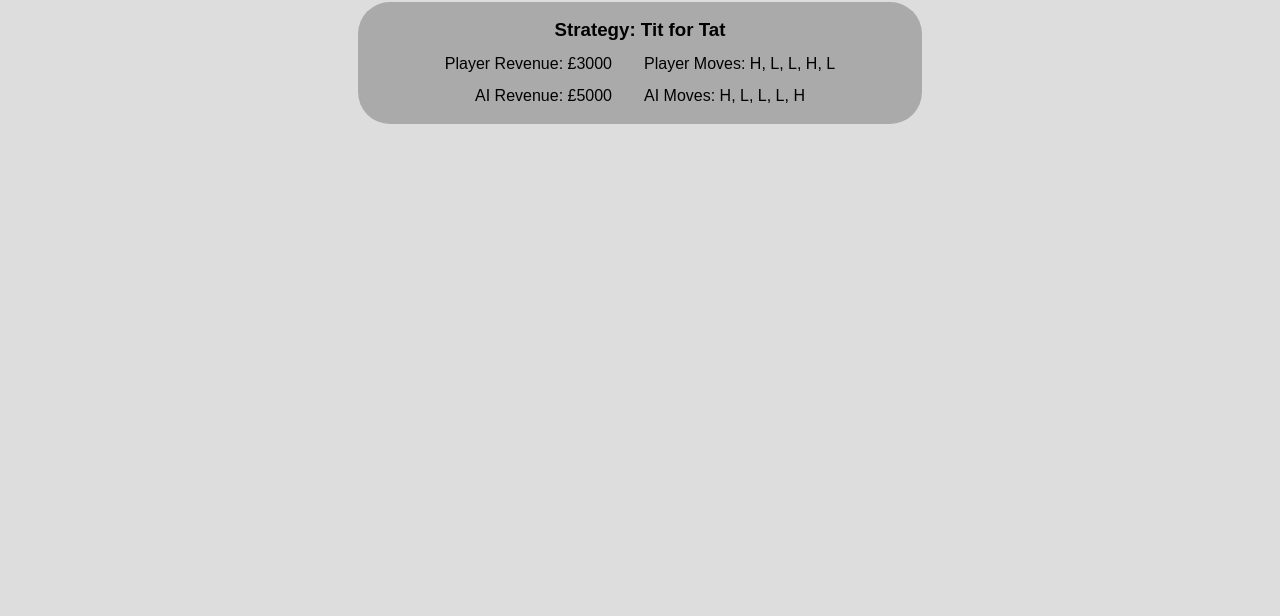
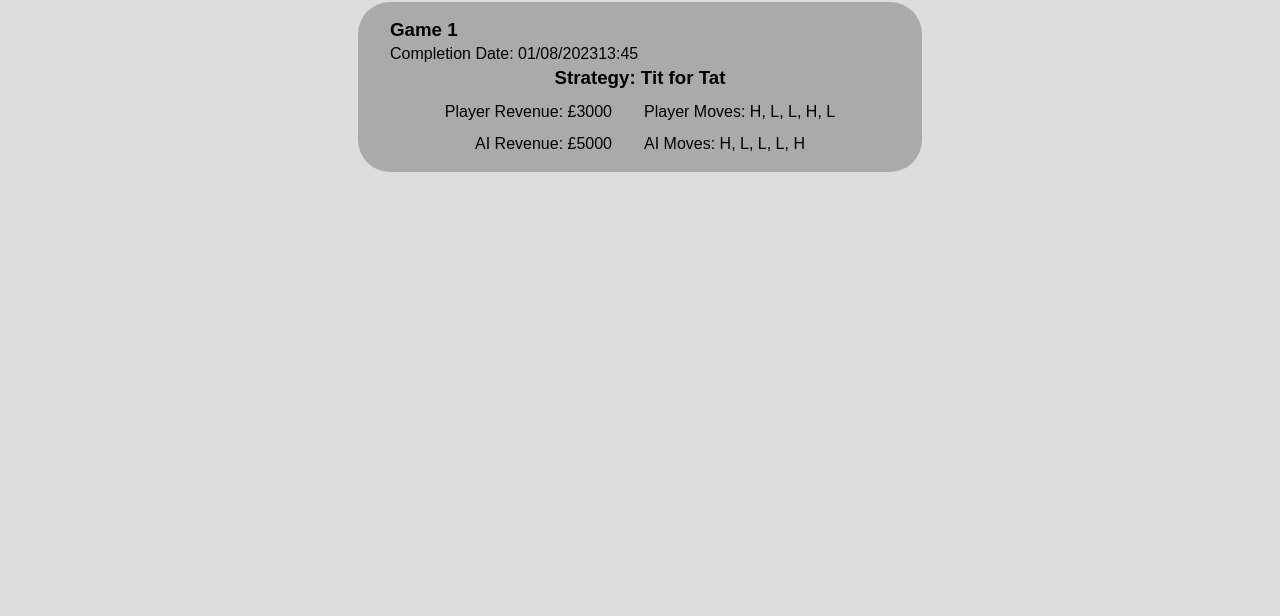
Before and after one commit to aslaterm32/lap-1-project-game-theory, a website: page frontend/assets/results.html in a window 1280 px wide. Shown: the part 184-800 px from the top of the page. Drawn offline with Linux system fonts and the light colour scheme.

Commit message:
added shrunk version of results and expanded version in separate divs

```diff
--- a/frontend/assets/results.html
+++ b/frontend/assets/results.html
@@ -19,6 +19,14 @@
     <main>
       <section id="results-section">
         <div class="result-set">
+          <div class="results-shrunk">
+            <h3 class="hidden" class="game-num">Game 1</h3>
+            <div class="date-time-container">
+              <p class="hidden" class="completion-date">Completion Date: 01/08/2023</p>
+              <p class="completion-time">13:45</p>
+            </div>
+          </div>
+          <div class="results-expanded">
             <h3 class="strategyRow">Strategy: Tit for Tat</h3>
             <div class="playerRow">
               <div class="playerData revenue">Player Revenue: £3000</div>
@@ -29,6 +37,7 @@
               <div class="aiData moves">AI Moves: H, L, L, L, H</div>
             </div>
           </div>
+        </div>
       </section>
     </main>
   </body>
--- a/frontend/assets/styles.css
+++ b/frontend/assets/styles.css
@@ -68,6 +68,13 @@ button:hover {
   flex-direction: column;
 }
 
+.date-time-container{
+  display: flex;
+  flex-direction: row;
+
+}
+
+
 .strategyRow {
   margin-bottom: 1em;
   text-align: center;
```
Lines whose indentation alone changed are shown as unchanged.
